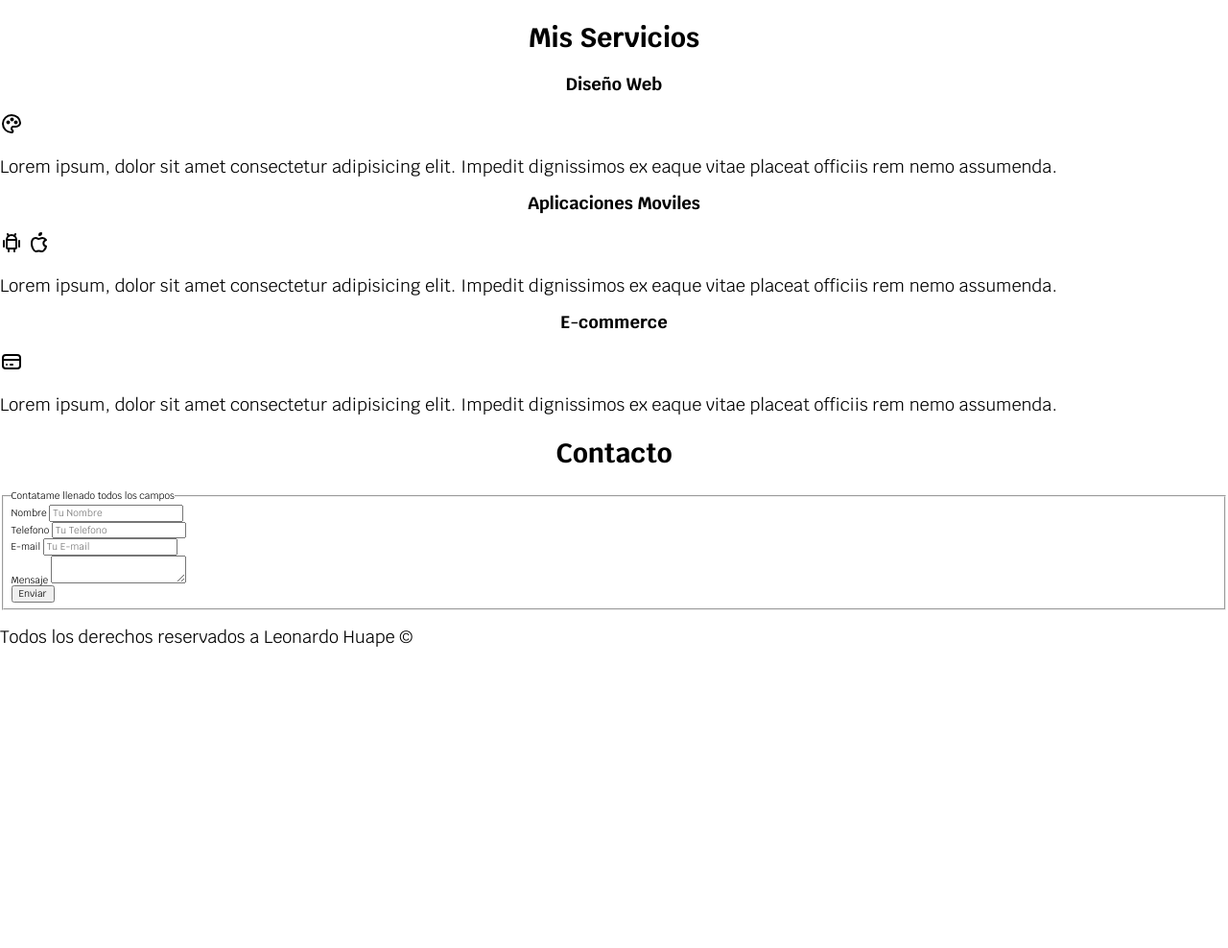
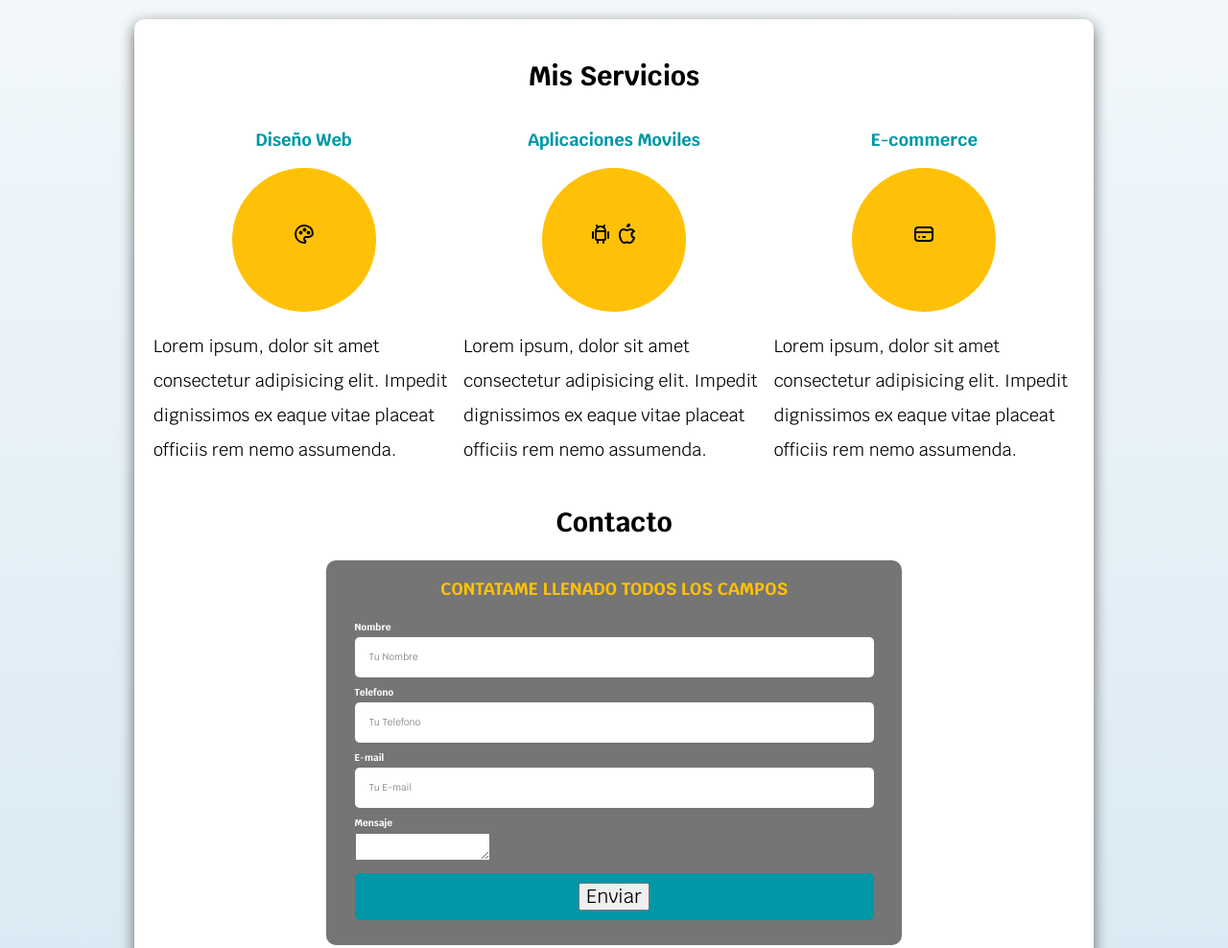
Before and after one commit to LeonardOHuapE/Proyecto-1, a plain HTML site: page index.html in a window 1280 px wide. Shown: the part 538-1526 px from the top of the page at 96% size. Before the commit the page ends 1231 px from the top, so only its background shows below. Drawn offline with Linux system fonts and the light colour scheme.

Commit message:
Se le agregaron estilos a los serviciosm el contacto, Pendiente arreglar los estilos del boton submit

```diff
--- a/css/styles.css
+++ b/css/styles.css
@@ -4,7 +4,7 @@
     --primario: #ffc107;
     --secundario: #0097a7;
     --gris: #757575;
-
+    --fondo: #D9E9F3;
 }
 
 html{
@@ -17,6 +17,7 @@ html{
 }
 body {
     font-family: "krub", Arial, Helvetica, sans-serif;
+    background-image: linear-gradient(to top, var(--fondo) 0%, var(--blanco) 100%);
 }
 
 h1 {
@@ -37,6 +38,15 @@ h1,h2,h3 {
 
 p {
     font-size: 1.8rem;
+}
+
+.sombra {
+    -webkit-box-shadow: 0px 5px 15px 0px rgba(102,102,102,1);
+    -moz-box-shadow: 0px 5px 15px 0px rgba(102,102,102,1);
+    box-shadow: 0px 5px 15px 0px rgba(102,102,102,1);
+    background-color: var(--blanco);
+    padding: 2rem;
+    border-radius: 1rem;
 }
 
 .titulo span {
@@ -87,6 +97,7 @@ p {
     background-position: cover;
     height: 40rem;
     position: relative;
+    margin-bottom: 2rem;
 }
 
 .contenido-hero {
@@ -109,3 +120,101 @@ p {
     display: flex;
     align-items: flex-end;
 }
+
+.boton {
+    padding: 1rem 3rem;
+    border-radius: .5rem;
+    color: var(--blanco);
+    text-decoration: none;
+    font-weight: bold;
+    font-size: 2rem;
+    text-transform: uppercase;
+    width: 90%;
+    text-align: center;
+    background-color: var(--secundario);
+    border: none;
+}
+
+.boton:hover {
+    cursor: pointer;
+}
+
+@media (min-width: 768px){
+    .boton {
+        width: auto;
+    }
+}
+
+/*Servicios*/
+
+@media (min-width: 768px){
+    .contenedor-servicios {
+        display: grid;
+        grid-template-columns: repeat(3, 1fr);
+        grid-column-gap: 1rem;
+    }
+}
+
+.servicios {
+    display: flex;
+    flex-direction: column;
+    align-items: center;
+}
+
+.servicios h3 {
+    color: var(--secundario);
+}
+
+.servicios p {
+    line-height: 2;
+    align-items: center;
+}
+
+.iconos {
+    width: 15rem;
+    height: 15rem;
+    background-color: var(--primario);
+    border-radius: 100%;
+    display: flex;
+    align-items: center;
+    justify-content: center;
+}
+
+.formulario {
+    width: min(60rem, 100%);
+    background-color: var(--gris);
+    padding: 2rem;
+    border-radius: 1rem;
+    margin: 0 auto;
+}
+
+.formulario fieldset {
+    border: none;
+}
+
+.formulario legend {
+    color: var(--primario);
+    text-transform: uppercase;
+    font-weight: bold;
+    text-align: center;
+    font-size: 1.8rem;
+    margin-bottom: 2rem;
+}
+
+.campos {
+    margin-bottom: 1rem;
+}
+
+.campos label {
+    color: var(--blanco);
+    margin-bottom: .5rem;
+    font-weight: bold;
+    display: block;
+}
+
+.campos input {
+    border: none;
+    width: 100%;
+    padding: 1.5rem;
+    border-radius: .5rem;
+}
--- a/index.html
+++ b/index.html
@@ -40,73 +40,85 @@
                 </p>
                 <p>Morelia, Michoacan</p>
             </div>
-            <a href="#">contactar</a>
+            <a href="#" class="boton boton-azul">contactar</a>
         </div>
     </section>
 
-    <main>
+    <main class="contenedor sombra">
         <h2>Mis Servicios</h2>
 
-        <section>
+        <div class="contenedor-servicios">
+
+            <section class="servicios">
                 <h3>Diseño Web</h3>
+                <div class="iconos">
                     <p>
                         <svg  xmlns="http://www.w3.org/2000/svg"  width="24"  height="24"  viewBox="0 0 24 24"  fill="none"  stroke="#000000"  stroke-width="2"  stroke-linecap="round"  stroke-linejoin="round"  class="icon icon-tabler icons-tabler-outline icon-tabler-palette"><path stroke="none" d="M0 0h24v24H0z" fill="none"/><path d="M12 21a9 9 0 0 1 0 -18c4.97 0 9 3.582 9 8c0 1.06 -.474 2.078 -1.318 2.828c-.844 .75 -1.989 1.172 -3.182 1.172h-2.5a2 2 0 0 0 -1 3.75a1.3 1.3 0 0 1 -1 2.25" /><path d="M8.5 10.5m-1 0a1 1 0 1 0 2 0a1 1 0 1 0 -2 0" /><path d="M12.5 7.5m-1 0a1 1 0 1 0 2 0a1 1 0 1 0 -2 0" /><path d="M16.5 10.5m-1 0a1 1 0 1 0 2 0a1 1 0 1 0 -2 0" /></svg>
                     </p>
+                </div>
                 <p>Lorem ipsum, dolor sit amet consectetur adipisicing elit. Impedit dignissimos ex eaque vitae placeat officiis rem nemo assumenda.</p>
             </section>
 
-        <section>
+            <section class="servicios">
                 <h3>Aplicaciones Moviles</h3>
+                <div class="iconos">
                     <p>
                         <svg  xmlns="http://www.w3.org/2000/svg"  width="24"  height="24"  viewBox="0 0 24 24"  fill="none"  stroke="#000000"  stroke-width="2"  stroke-linecap="round"  stroke-linejoin="round"  class="icon icon-tabler icons-tabler-outline icon-tabler-brand-android"><path stroke="none" d="M0 0h24v24H0z" fill="none"/><path d="M4 10l0 6" /><path d="M20 10l0 6" /><path d="M7 9h10v8a1 1 0 0 1 -1 1h-8a1 1 0 0 1 -1 -1v-8a5 5 0 0 1 10 0" /><path d="M8 3l1 2" /><path d="M16 3l-1 2" /><path d="M9 18l0 3" /><path d="M15 18l0 3" /></svg>
 
                         <svg  xmlns="http://www.w3.org/2000/svg"  width="24"  height="24"  viewBox="0 0 24 24"  fill="none"  stroke="#000000"  stroke-width="2"  stroke-linecap="round"  stroke-linejoin="round"  class="icon icon-tabler icons-tabler-outline icon-tabler-brand-apple"><path stroke="none" d="M0 0h24v24H0z" fill="none"/><path d="M8.286 7.008c-3.216 0 -4.286 3.23 -4.286 5.92c0 3.229 2.143 8.072 4.286 8.072c1.165 -.05 1.799 -.538 3.214 -.538c1.406 0 1.607 .538 3.214 .538s4.286 -3.229 4.286 -5.381c-.03 -.011 -2.649 -.434 -2.679 -3.23c-.02 -2.335 2.589 -3.179 2.679 -3.228c-1.096 -1.606 -3.162 -2.113 -3.75 -2.153c-1.535 -.12 -3.032 1.077 -3.75 1.077c-.729 0 -2.036 -1.077 -3.214 -1.077z" /><path d="M12 4a2 2 0 0 0 2 -2a2 2 0 0 0 -2 2" /></svg>
                     </p>
+                </div>
                 <p>Lorem ipsum, dolor sit amet consectetur adipisicing elit. Impedit dignissimos ex eaque vitae placeat officiis rem nemo assumenda.</p>
             </section>
 
-        <section>
+            <section class="servicios">
                 <h3>E-commerce</h3>
+                <div class="iconos">
                     <p>
                         <svg  xmlns="http://www.w3.org/2000/svg"  width="24"  height="24"  viewBox="0 0 24 24"  fill="none"  stroke="#000000"  stroke-width="2"  stroke-linecap="round"  stroke-linejoin="round"  class="icon icon-tabler icons-tabler-outline icon-tabler-credit-card"><path stroke="none" d="M0 0h24v24H0z" fill="none"/><path d="M3 5m0 3a3 3 0 0 1 3 -3h12a3 3 0 0 1 3 3v8a3 3 0 0 1 -3 3h-12a3 3 0 0 1 -3 -3z" /><path d="M3 10l18 0" /><path d="M7 15l.01 0" /><path d="M11 15l2 0" /></svg>
                     </p>
+                </div>
                 <p>Lorem ipsum, dolor sit amet consectetur adipisicing elit. Impedit dignissimos ex eaque vitae placeat officiis rem nemo assumenda.</p>
             </section>
-    </main>
+
+        </div>
 
         <section>
             <h2>Contacto</h2>
 
-        <form>
+            <form class="formulario">
                 <fieldset>
                     <legend>Contatame llenado todos los campos</legend>
 
-                <div class="inputNombre">
+                    <div class="contenedor-campos">
+                        <div class="campos">
                             <label for="nombre">Nombre</label>
                             <input type="text" placeholder="Tu Nombre" id="nombre">
                         </div>
 
-                <div class="inputTel">
+                        <div class="campos">
                             <label for="telefono">Telefono</label>
                             <input type="tel" placeholder="Tu Telefono" id="telefono">
                         </div>
 
-                <div class="inputEmail">
+                        <div class="campos">
                             <label for="email">E-mail</label>
                             <input type="email" placeholder="Tu E-mail" id="email">
                         </div>
 
-                <div class="inputEmail">
+                        <div class="campos">
                             <label for="mensaje">Mensaje</label>
                             <textarea id="mensaje"></textarea>
                         </div>
+                    </div>
 
-                <div class="inputEnviar">
+                    <div class="boton">
                         <input type="submit" value="Enviar">
                     </div>
                 </fieldset>
             </form>
         </section>
+    </main>
 
     <footer>
         <p>Todos los derechos reservados a Leonardo Huape &copy</p>
```
Lines whose indentation alone changed are shown as unchanged.
